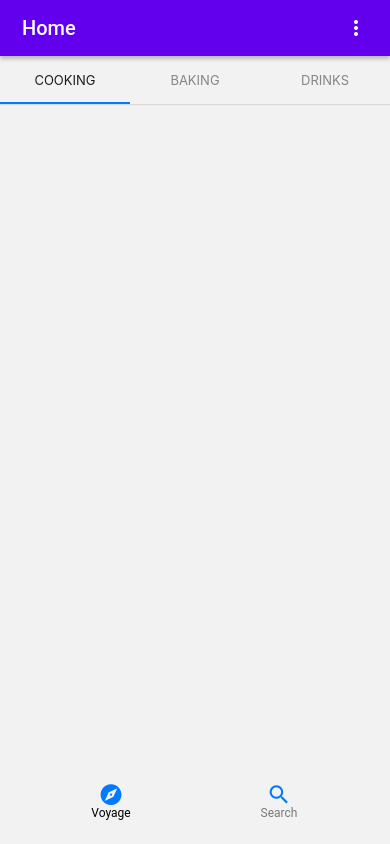
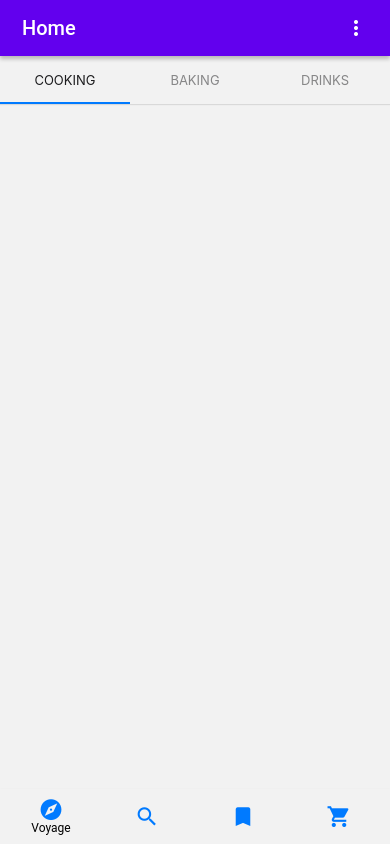
Before and after one commit to geeekgod/ReactNativePaperFirst, a React Native app: screen / in a window 390 px wide. Built offline with nearby package versions, Linux system fonts and the light colour scheme; no server answers.

Commit message:
chore: add rest bottom nav menu item screens

```diff
--- a/src/navigation/BottomTab.js
+++ b/src/navigation/BottomTab.js
@@ -15,6 +15,22 @@ const SearchScreen = () => {
   );
 };
 
+const FavouritesScreen = () => {
+  return (
+    <View style={{ flex: 1, alignItems: "center" }}>
+      <Text>Favourites Screen</Text>
+    </View>
+  );
+};
+
+const PantryScreen = () => {
+  return (
+    <View style={{ flex: 1, alignItems: "center" }}>
+      <Text>Pantry Screen</Text>
+    </View>
+  );
+};
+
 function BottomTab() {
   const theme = useTheme();
   return (
@@ -23,7 +39,7 @@ function BottomTab() {
         initialRouteName="Voyage"
         barStyle={{
           backgroundColor: theme.colors.background,
-          height: 70,
+          height: 55,
         }}
       >
         <Tab.Screen
@@ -49,8 +65,36 @@ function BottomTab() {
               />
             ),
           }}
-          name="Search"
+          name="Explore"
           component={SearchScreen}
+        />
+
+        <Tab.Screen
+          options={{
+            tabBarIcon: () => (
+              <MaterialCommunityIcons
+                name="bookmark"
+                color={theme.colors.primary}
+                size={25}
+              />
+            ),
+          }}
+          name="Favourites"
+          component={FavouritesScreen}
+        />
+
+        <Tab.Screen
+          options={{
+            tabBarIcon: () => (
+              <MaterialCommunityIcons
+                name="cart"
+                color={theme.colors.primary}
+                size={25}
+              />
+            ),
+          }}
+          name="Pantry"
+          component={PantryScreen}
         />
       </Tab.Navigator>
     </NavigationContainer>
```
